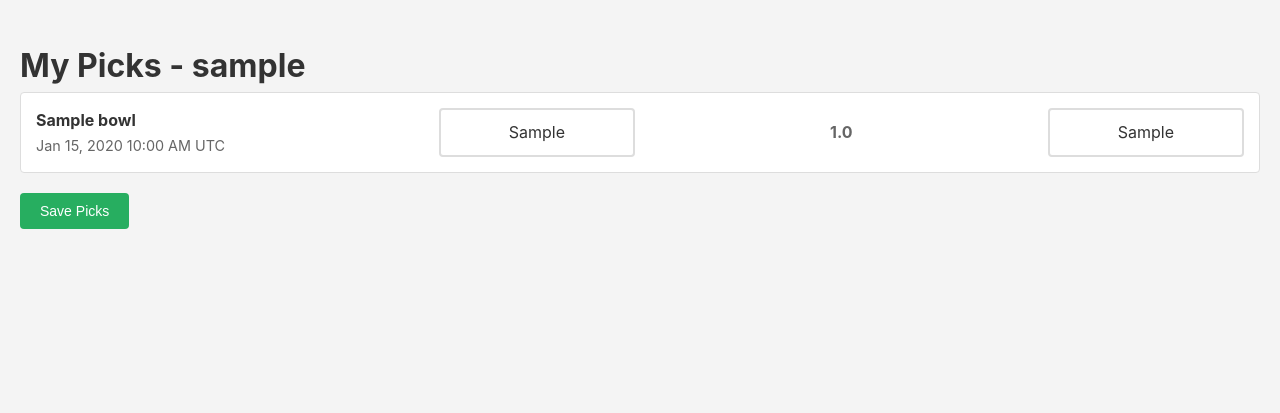
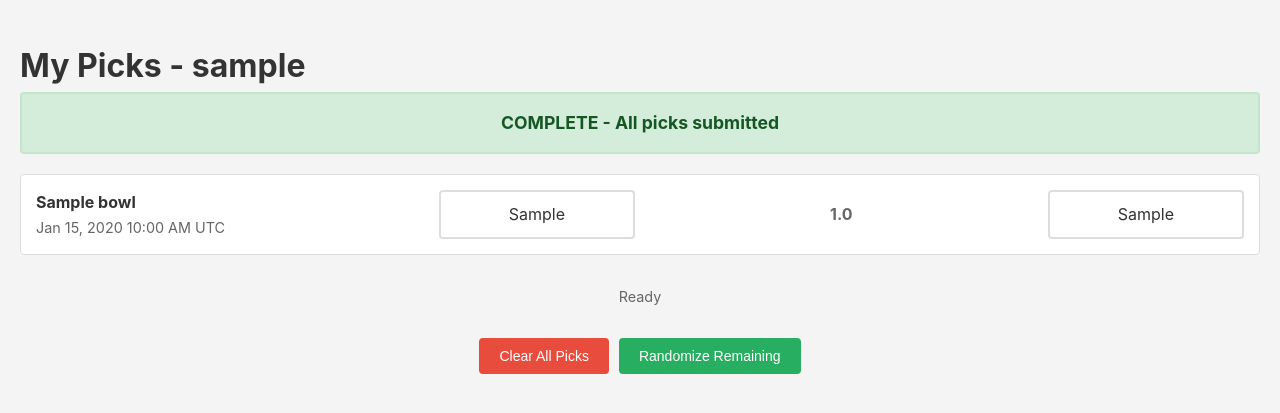
Before and after one commit to mliberty1/bowl_pool, a Flask app: template templates/picks.html in a window 1280 px wide. Shown: the part 70-483 px from the top of the page. Run offline with Flask 3, Linux system fonts and the light colour scheme; the template is opened without the code that fills it: values that come from a table or form of the project are taken from there, others are empty; tables that the repository leaves empty hold one stand-in row (values such as "Sample post").

Commit message:
Improved picks.

```diff
--- a/app.py
+++ b/app.py
@@ -3,6 +3,7 @@ from models import db, Bowl, Participant, Pick
 from config import Config
 from functools import wraps
 from datetime import datetime
+import random
 
 
 app = Flask(__name__)
@@ -50,10 +51,10 @@ def picks_are_locked():
 
 def calculate_scores():
     """
-    Calculate scores for all participants for all bowls.
+    Calculate scores for all active participants for all bowls.
     Returns a dict: {participant_id: {bowl_id: score, 'total': total_score}}
     """
-    participants = Participant.query.all()
+    participants = Participant.query.filter_by(is_active=True).all()
     bowls = Bowl.query.order_by(Bowl.datetime_utc).all()
 
     scores = {}
@@ -170,51 +171,12 @@ def profile():
     return render_template('profile.html', participant=participant)
 
 
-@app.route('/picks', methods=['GET', 'POST'])
+@app.route('/picks', methods=['GET'])
 @login_required
 def picks():
     """Entry form for participants to make their picks"""
     participant = get_current_participant()
     locked = picks_are_locked()
-
-    if request.method == 'POST' and not locked:
-        # Process picks submission
-        bowls = Bowl.query.all()
-        errors = []
-
-        # Validate all picks are made
-        for bowl in bowls:
-            pick_value = request.form.get(f'pick_{bowl.id}')
-            if not pick_value or pick_value not in ['favored', 'opponent']:
-                errors.append(f'Must pick a winner for {bowl.name}')
-
-        if errors:
-            for error in errors:
-                flash(error, 'error')
-        else:
-            # Save picks
-            for bowl in bowls:
-                pick_value = request.form.get(f'pick_{bowl.id}')
-
-                # Update or create pick
-                existing_pick = Pick.query.filter_by(
-                    participant_id=participant.id,
-                    bowl_id=bowl.id
-                ).first()
-
-                if existing_pick:
-                    existing_pick.picked_team = pick_value
-                else:
-                    new_pick = Pick(
-                        participant_id=participant.id,
-                        bowl_id=bowl.id,
-                        picked_team=pick_value
-                    )
-                    db.session.add(new_pick)
-
-            db.session.commit()
-            flash('Your picks have been saved!', 'success')
-            return redirect(url_for('picks'))
 
     # Get bowls and current picks
     bowls = Bowl.query.order_by(Bowl.datetime_utc).all()
@@ -222,17 +184,136 @@ def picks():
     for pick in participant.picks:
         current_picks[pick.bowl_id] = pick.picked_team
 
+    # Check if all picks are made
+    all_picks_made = len(current_picks) == len(bowls)
+
     return render_template('picks.html',
                            participant=participant,
                            bowls=bowls,
                            current_picks=current_picks,
-                           locked=locked)
+                           locked=locked,
+                           all_picks_made=all_picks_made)
+
+
+@app.route('/api/save-pick', methods=['POST'])
+@login_required
+def save_pick():
+    """Auto-save a single pick"""
+    participant = get_current_participant()
+    locked = picks_are_locked()
+
+    if locked:
+        return jsonify({'success': False, 'error': 'Picks are locked'}), 400
+
+    data = request.get_json()
+    bowl_id = data.get('bowl_id')
+    picked_team = data.get('picked_team')
+
+    if not bowl_id or picked_team not in ['favored', 'opponent']:
+        return jsonify({'success': False, 'error': 'Invalid data'}), 400
+
+    # Update or create pick
+    existing_pick = Pick.query.filter_by(
+        participant_id=participant.id,
+        bowl_id=bowl_id
+    ).first()
+
+    if existing_pick:
+        existing_pick.picked_team = picked_team
+    else:
+        new_pick = Pick(
+            participant_id=participant.id,
+            bowl_id=bowl_id,
+            picked_team=picked_team
+        )
+        db.session.add(new_pick)
+
+    # Check if all picks are now made
+    bowls = Bowl.query.all()
+    total_bowls = len(bowls)
+    total_picks = Pick.query.filter_by(participant_id=participant.id).count()
+
+    # Set is_active to true if all picks are made
+    if total_picks == total_bowls:
+        participant.is_active = True
+    else:
+        participant.is_active = False
+
+    db.session.commit()
+
+    return jsonify({
+        'success': True,
+        'is_active': participant.is_active,
+        'total_picks': total_picks,
+        'total_bowls': total_bowls
+    })
+
+
+@app.route('/api/clear-picks', methods=['POST'])
+@login_required
+def clear_picks():
+    """Clear all picks"""
+    participant = get_current_participant()
+    locked = picks_are_locked()
+
+    if locked:
+        return jsonify({'success': False, 'error': 'Picks are locked'}), 400
+
+    # Delete all picks for this participant
+    Pick.query.filter_by(participant_id=participant.id).delete()
+
+    # Set is_active to false
+    participant.is_active = False
+
+    db.session.commit()
+
+    return jsonify({'success': True})
+
+
+@app.route('/api/randomize-picks', methods=['POST'])
+@login_required
+def randomize_picks():
+    """Randomize all remaining picks"""
+    participant = get_current_participant()
+    locked = picks_are_locked()
+
+    if locked:
+        return jsonify({'success': False, 'error': 'Picks are locked'}), 400
+
+    # Get all bowls
+    bowls = Bowl.query.all()
+
+    # Get current picks
+    current_picks = {pick.bowl_id: pick for pick in participant.picks}
+
+    # Randomize picks for bowls that don't have picks yet
+    for bowl in bowls:
+        if bowl.id not in current_picks:
+            picked_team = random.choice(['favored', 'opponent'])
+            new_pick = Pick(
+                participant_id=participant.id,
+                bowl_id=bowl.id,
+                picked_team=picked_team
+            )
+            db.session.add(new_pick)
+
+    # Set is_active to true (all picks are now made)
+    participant.is_active = True
+
+    db.session.commit()
+
+    # Return all picks for updating the UI
+    all_picks = {}
+    for pick in Pick.query.filter_by(participant_id=participant.id).all():
+        all_picks[pick.bowl_id] = pick.picked_team
+
+    return jsonify({'success': True, 'picks': all_picks})
 
 
 @app.route('/scoreboard')
 def scoreboard():
-    """Display scoreboard with all picks and scores"""
-    participants = Participant.query.all()
+    """Display scoreboard with all active participants' picks and scores"""
+    participants = Participant.query.filter_by(is_active=True).all()
     bowls = Bowl.query.order_by(Bowl.datetime_utc).all()
     locked = picks_are_locked()
 
--- a/models.py
+++ b/models.py
@@ -52,6 +52,7 @@ class Participant(db.Model):
     email = db.Column(db.String(120), nullable=True)
     invite_token = db.Column(db.String(64), unique=True, nullable=False)
     is_admin = db.Column(db.Boolean, default=False, nullable=False)
+    is_active = db.Column(db.Boolean, default=False, nullable=False)
 
     # Relationships
     picks = db.relationship('Pick', back_populates='participant', cascade='all, delete-orphan')
--- a/templates/picks.html
+++ b/templates/picks.html
@@ -4,6 +4,33 @@
 
 {% block extra_css %}
 <style>
+    .status-indicator {
+        padding: 15px 20px;
+        border-radius: 4px;
+        margin-bottom: 20px;
+        font-weight: bold;
+        font-size: 1.1em;
+        text-align: center;
+    }
+
+    .status-incomplete {
+        background-color: #f8d7da;
+        color: #721c24;
+        border: 2px solid #f5c6cb;
+    }
+
+    .status-complete {
+        background-color: #d4edda;
+        color: #155724;
+        border: 2px solid #c3e6cb;
+    }
+
+    .status-locked {
+        background-color: #e2e3e5;
+        color: #383d41;
+        border: 2px solid #d6d8db;
+    }
+
     .pick-row {
         display: grid;
         grid-template-columns: 2fr 1fr 2fr 1fr;
@@ -56,13 +83,27 @@
         color: #666;
     }
 
-    .locked-message {
-        background-color: #fff3cd;
+    .save-status {
+        text-align: center;
+        padding: 10px;
+        font-size: 0.9em;
+        color: #666;
+        margin-top: 20px;
+    }
+
+    .save-status.saving {
         color: #856404;
-        padding: 15px;
-        border-radius: 4px;
-        margin-bottom: 20px;
-        border: 1px solid #ffeaa7;
+    }
+
+    .save-status.saved {
+        color: #155724;
+    }
+
+    .action-buttons {
+        display: flex;
+        gap: 10px;
+        justify-content: center;
+        margin-top: 20px;
     }
 </style>
 {% endblock %}
@@ -71,12 +112,20 @@
 <h1>My Picks - {{ participant.get_display_name() }}</h1>
 
 {% if locked %}
-    <div class="locked-message">
-        Picks are locked. The first bowl game has started.
+    <div class="status-indicator status-locked">
+        LOCKED - Picks are finalized
+    </div>
+{% elif participant.is_active %}
+    <div class="status-indicator status-complete" id="status-indicator">
+        COMPLETE - All picks submitted
+    </div>
+{% else %}
+    <div class="status-indicator status-incomplete" id="status-indicator">
+        INCOMPLETE - Not all picks made yet
     </div>
 {% endif %}
 
-<form method="POST" id="picks-form">
+<div id="picks-container">
     {% for bowl in bowls %}
     <div class="pick-row {% if locked %}locked{% endif %}">
         <div>
@@ -85,12 +134,10 @@
         </div>
 
         <div class="team-pick {% if not locked %}clickable{% else %}disabled{% endif %} {% if current_picks.get(bowl.id) == 'favored' %}selected{% endif %}"
+             data-bowl-id="{{ bowl.id }}"
+             data-team="favored"
              onclick="{% if not locked %}selectTeam({{ bowl.id }}, 'favored'){% endif %}">
             {{ bowl.favored_team }}
-            <input type="radio" name="pick_{{ bowl.id }}" value="favored"
-                   {% if current_picks.get(bowl.id) == 'favored' %}checked{% endif %}
-                   {% if locked %}disabled{% endif %}
-                   style="display: none;">
         </div>
 
         <div class="spread">
@@ -98,36 +145,162 @@
         </div>
 
         <div class="team-pick {% if not locked %}clickable{% else %}disabled{% endif %} {% if current_picks.get(bowl.id) == 'opponent' %}selected{% endif %}"
+             data-bowl-id="{{ bowl.id }}"
+             data-team="opponent"
              onclick="{% if not locked %}selectTeam({{ bowl.id }}, 'opponent'){% endif %}">
             {{ bowl.opponent }}
-            <input type="radio" name="pick_{{ bowl.id }}" value="opponent"
-                   {% if current_picks.get(bowl.id) == 'opponent' %}checked{% endif %}
-                   {% if locked %}disabled{% endif %}
-                   style="display: none;">
         </div>
     </div>
     {% endfor %}
+</div>
 
-    {% if not locked %}
-    <div style="margin-top: 20px;">
-        <button type="submit" class="btn btn-success">Save Picks</button>
-    </div>
-    {% endif %}
-</form>
+{% if not locked %}
+<div class="save-status" id="save-status">
+    Ready
+</div>
+
+<div class="action-buttons">
+    <button type="button" class="btn btn-danger" onclick="clearPicks()">Clear All Picks</button>
+    <button type="button" class="btn btn-success" onclick="randomizePicks()">Randomize Remaining</button>
+</div>
+{% endif %}
 {% endblock %}
 
 {% block extra_js %}
 <script>
+let isSaving = false;
+
+function updateStatus(isActive, totalPicks, totalBowls) {
+    const statusIndicator = document.getElementById('status-indicator');
+    if (totalPicks === totalBowls && isActive) {
+        statusIndicator.className = 'status-indicator status-complete';
+        statusIndicator.textContent = 'COMPLETE - All picks submitted';
+    } else {
+        statusIndicator.className = 'status-indicator status-incomplete';
+        statusIndicator.textContent = 'INCOMPLETE - Not all picks made yet';
+    }
+}
+
+function updateSaveStatus(status) {
+    const saveStatus = document.getElementById('save-status');
+    if (status === 'saving') {
+        saveStatus.className = 'save-status saving';
+        saveStatus.textContent = 'Saving...';
+    } else if (status === 'saved') {
+        const now = new Date();
+        const timestamp = now.getFullYear() + '-' +
+            String(now.getMonth() + 1).padStart(2, '0') + '-' +
+            String(now.getDate()).padStart(2, '0') + ' ' +
+            String(now.getHours()).padStart(2, '0') + ':' +
+            String(now.getMinutes()).padStart(2, '0') + ':' +
+            String(now.getSeconds()).padStart(2, '0');
+        saveStatus.className = 'save-status saved';
+        saveStatus.textContent = 'Saved at ' + timestamp;
+    }
+}
+
 function selectTeam(bowlId, team) {
-    const radio = document.querySelector(`input[name="pick_${bowlId}"][value="${team}"]`);
-    if (radio && !radio.disabled) {
-        radio.checked = true;
+    {% if locked %}
+    return;
+    {% endif %}
 
-        // Update visual selection
-        const pickRow = radio.closest('.pick-row');
-        pickRow.querySelectorAll('.team-pick').forEach(el => el.classList.remove('selected'));
-        radio.closest('.team-pick').classList.add('selected');
+    // Update visual selection immediately
+    const pickRow = document.querySelector(`.team-pick[data-bowl-id="${bowlId}"][data-team="${team}"]`).closest('.pick-row');
+    pickRow.querySelectorAll('.team-pick').forEach(el => el.classList.remove('selected'));
+    document.querySelector(`.team-pick[data-bowl-id="${bowlId}"][data-team="${team}"]`).classList.add('selected');
+
+    // Auto-save
+    updateSaveStatus('saving');
+
+    fetch('/api/save-pick', {
+        method: 'POST',
+        headers: {
+            'Content-Type': 'application/json',
+        },
+        body: JSON.stringify({
+            bowl_id: bowlId,
+            picked_team: team
+        })
+    })
+    .then(response => response.json())
+    .then(data => {
+        if (data.success) {
+            updateSaveStatus('saved');
+            updateStatus(data.is_active, data.total_picks, data.total_bowls);
+        } else {
+            alert('Error saving pick: ' + data.error);
+        }
+    })
+    .catch(error => {
+        console.error('Error:', error);
+        alert('Error saving pick');
+    });
+}
+
+function clearPicks() {
+    if (!confirm('Are you sure you want to clear all picks?')) {
+        return;
     }
+
+    updateSaveStatus('saving');
+
+    fetch('/api/clear-picks', {
+        method: 'POST',
+        headers: {
+            'Content-Type': 'application/json',
+        }
+    })
+    .then(response => response.json())
+    .then(data => {
+        if (data.success) {
+            // Remove all selections
+            document.querySelectorAll('.team-pick.selected').forEach(el => {
+                el.classList.remove('selected');
+            });
+            updateSaveStatus('saved');
+            updateStatus(false, 0, {{ bowls|length }});
+        } else {
+            alert('Error clearing picks: ' + data.error);
+        }
+    })
+    .catch(error => {
+        console.error('Error:', error);
+        alert('Error clearing picks');
+    });
+}
+
+function randomizePicks() {
+    if (!confirm('Randomize all remaining picks? This will complete your submission.')) {
+        return;
+    }
+
+    updateSaveStatus('saving');
+
+    fetch('/api/randomize-picks', {
+        method: 'POST',
+        headers: {
+            'Content-Type': 'application/json',
+        }
+    })
+    .then(response => response.json())
+    .then(data => {
+        if (data.success) {
+            // Update UI with randomized picks
+            for (const [bowlId, team] of Object.entries(data.picks)) {
+                const pickRow = document.querySelector(`.team-pick[data-bowl-id="${bowlId}"]`).closest('.pick-row');
+                pickRow.querySelectorAll('.team-pick').forEach(el => el.classList.remove('selected'));
+                document.querySelector(`.team-pick[data-bowl-id="${bowlId}"][data-team="${team}"]`).classList.add('selected');
+            }
+            updateSaveStatus('saved');
+            updateStatus(true, {{ bowls|length }}, {{ bowls|length }});
+        } else {
+            alert('Error randomizing picks: ' + data.error);
+        }
+    })
+    .catch(error => {
+        console.error('Error:', error);
+        alert('Error randomizing picks');
+    });
 }
 </script>
 {% endblock %}
```
Also changed, not shown: init_db.py (+36 -2 lines), README.md.
